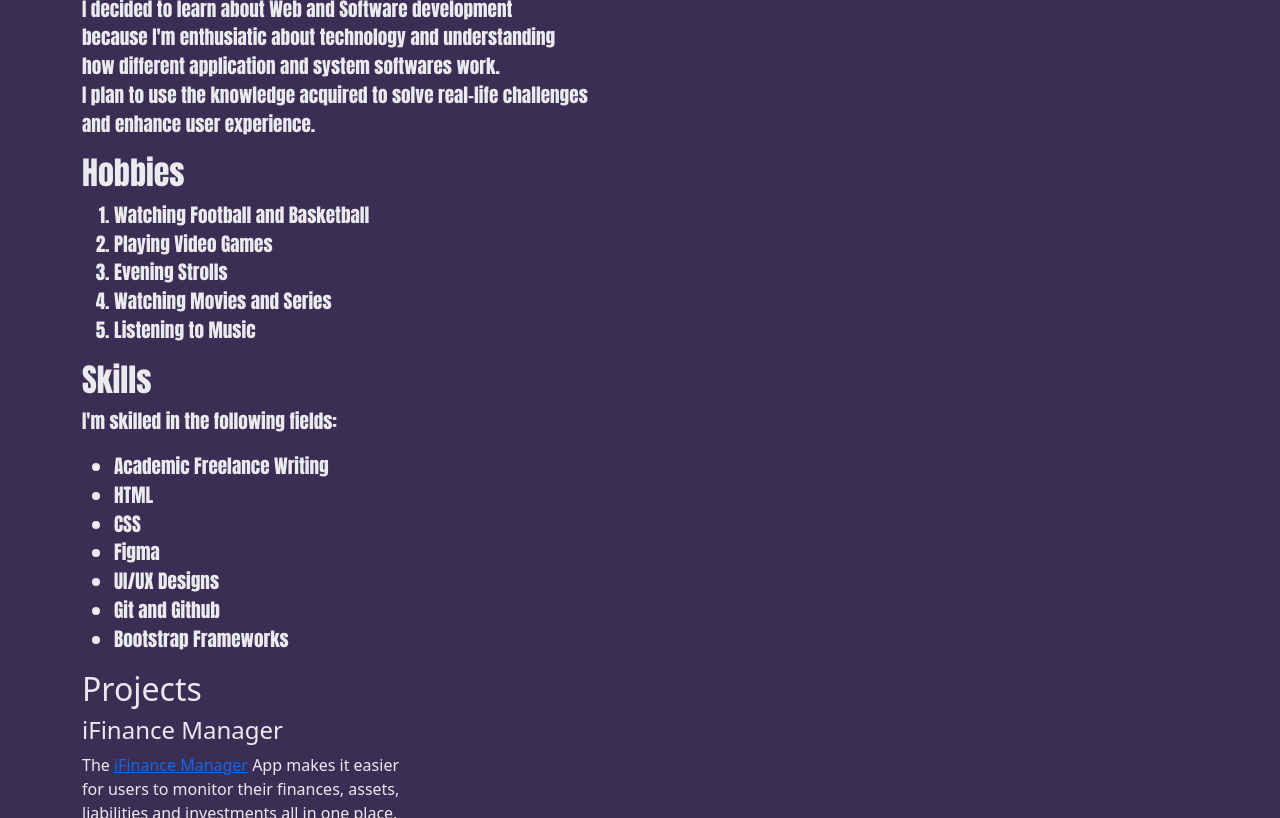
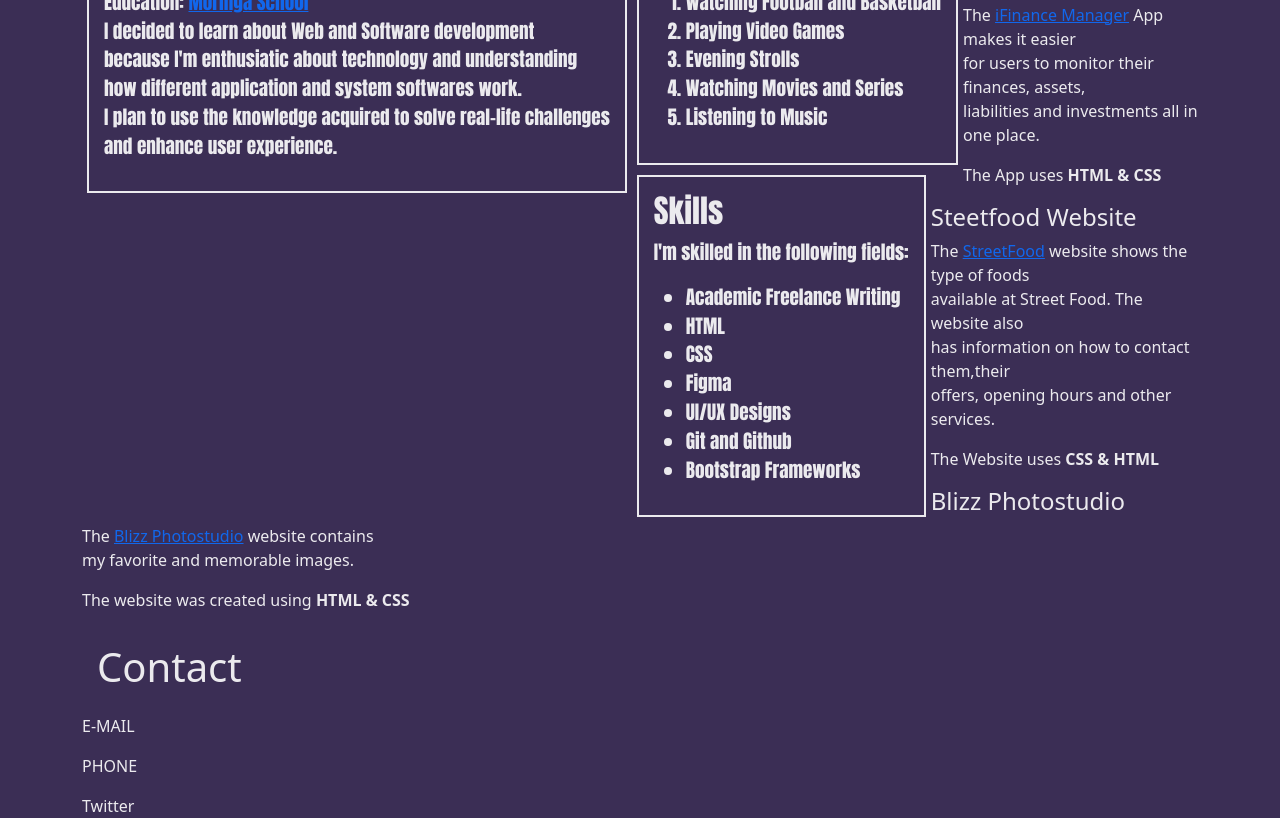
Before and after one commit to IpsyJayt/My-portfolio, a plain HTML site: page index.html in a window 1280 px wide. Shown: the part 607-1425 px from the top of the page. Drawn offline with Linux system fonts and the light colour scheme.

Commit message:
float and add border to the about me section

```diff
--- a/css/style.css
+++ b/css/style.css
@@ -63,7 +63,24 @@ nav>ul>li>a:hover{
     font-size: larger;
     font-family: Impact, Haettenschweiler, 'Arial Narrow Bold', sans-serif;
 }
-
+.background{
+    float: left;
+    border:solid 2px white;
+    padding: 15px;
+    margin: 5px;
+}
+.hobbies{
+    float: left;
+    border: 2px solid white;
+    padding: 15px;
+    margin: 5px;
+}
+.skills{
+    float: left;
+    border: 2px solid white;
+    padding: 15px;
+    margin: 5px;
+}
 
 /* PROJECTS */
 .projects{
--- a/index.html
+++ b/index.html
@@ -32,6 +32,7 @@
         </div>
         <!-- ABOUT ME -->
         <div class="about">
+            <div class="background">
                 <h2>Background</h2>
                 <p>
                 <strong>Education:</strong> <a href="https://moringaschool.com/" target="_blank">Moringa School</a> <br>
@@ -41,7 +42,8 @@
                 I plan to use the knowledge acquired to solve real-life challenges<br>
                 and enhance user experience.
                </p>
-
+            </div>
+            <div class="hobbies">
                 <h2>Hobbies</h2>
                 <ol>
                     <li>Watching Football and Basketball</li>
@@ -51,8 +53,9 @@
                     <li>Listening to Music</li>
                 </ol>
 
+            </div>
+            <div class="skills">
                 <h2>Skills</h2>
-            <div class="skills">
                 <p>I'm skilled in the following fields:</p>
                 <ul>
                     <li>Academic Freelance Writing</li>
@@ -63,7 +66,6 @@
                     <li>Git and Github</li>
                     <li>Bootstrap Frameworks</li>
                 </ul>
-
             </div>
         </div>
 
```
Lines whose indentation alone changed are shown as unchanged.
